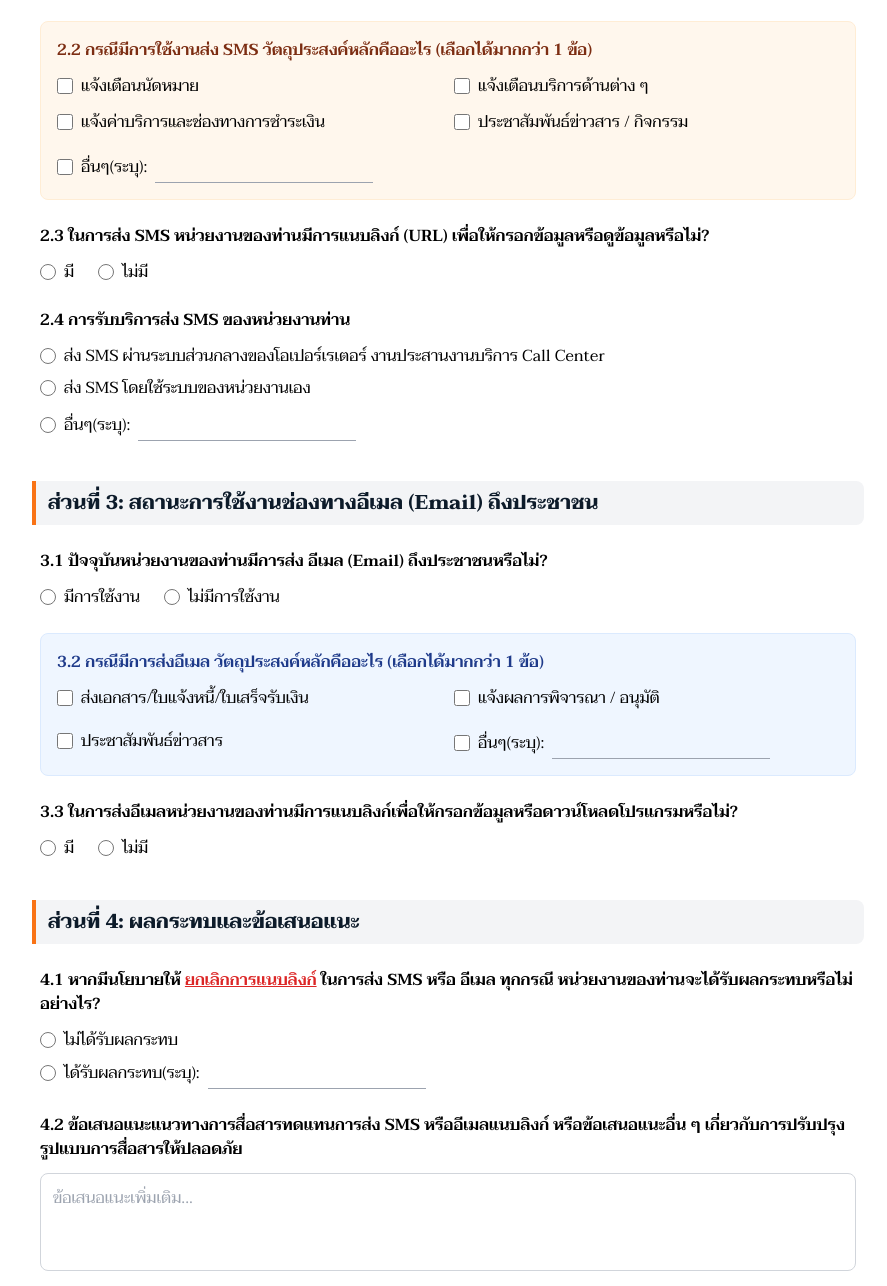
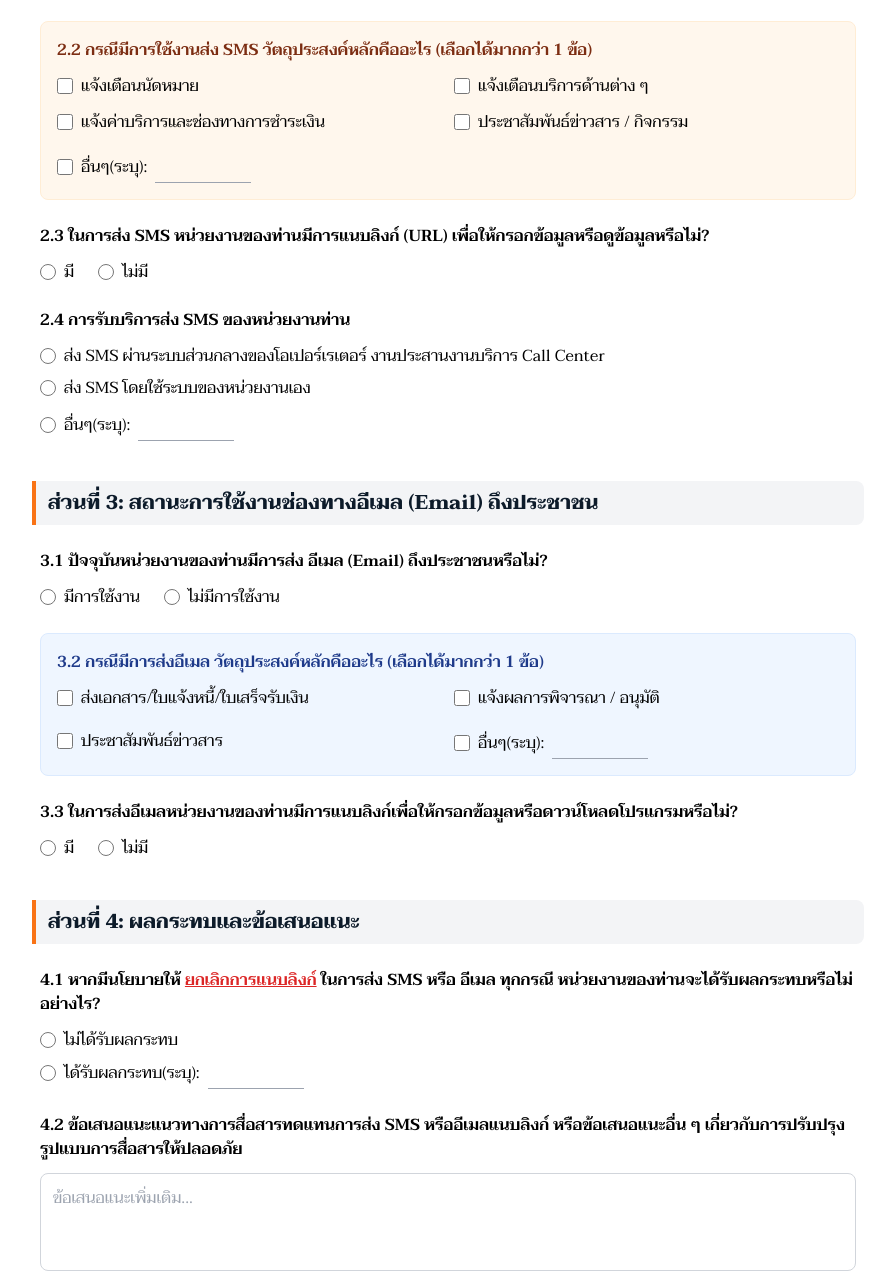
Before and after one commit to napatt-inc/email-sms-survey, a plain HTML site: page index.html in a window 1280 px wide. Shown: the part 1145-2431 px from the top of the page, without its empty margins (192-1079 px from the left). Drawn offline with nearby package versions, Linux system fonts and the light colour scheme.

Commit message:
Update index.html

```diff
--- a/index.html
+++ b/index.html
@@ -75,7 +75,7 @@
                             <div class="flex items-center mt-1">
                                 <input type="checkbox" name="smsObjective" value="อื่นๆ" class="mr-2 w-4 h-4 text-[#f97316] rounded">
                                 <span class="mr-2 text-base">อื่นๆ(ระบุ):</span>
-                                <input type="text" name="smsObjectiveOther" class="w-30 p-1 border-b border-gray-400 bg-transparent outline-none focus:border-[#f97316] text-base">
+                                <input type="text" name="smsObjectiveOther" class="w-24 p-1 border-b border-gray-400 bg-transparent outline-none focus:border-[#f97316] text-base">
                             </div>
                         </div>
                     </div>
@@ -96,7 +96,7 @@
                             <div class="flex items-center mt-1">
                                 <input type="radio" name="smsService" value="อื่นๆ" class="mr-2 w-4 h-4 text-[#f97316]">
                                 <span class="mr-2 text-base">อื่นๆ(ระบุ):</span>
-                                <input type="text" name="smsServiceOther" class="w-30 p-1 border-b border-gray-400 outline-none focus:border-[#f97316] text-base">
+                                <input type="text" name="smsServiceOther" class="w-24 p-1 border-b border-gray-400 outline-none focus:border-[#f97316] text-base">
                             </div>
                         </div>
                     </div>
@@ -123,7 +123,7 @@
                             <div class="flex items-center mt-1">
                                 <input type="checkbox" name="emailObjective" value="อื่นๆ" class="mr-2 w-4 h-4 text-[#f97316] rounded">
                                 <span class="mr-2 text-base">อื่นๆ(ระบุ):</span>
-                                <input type="text" name="emailObjectiveOther" class="w-30 p-1 border-b border-gray-400 bg-transparent outline-none focus:border-[#f97316] text-base">
+                                <input type="text" name="emailObjectiveOther" class="w-24 p-1 border-b border-gray-400 bg-transparent outline-none focus:border-[#f97316] text-base">
                             </div>
                         </div>
                     </div>
@@ -147,7 +147,7 @@
                             <div class="flex items-center mt-1">
                                 <input type="radio" name="impactDetail" value="อื่นๆ" class="mr-2 w-4 h-4 text-[#f97316]">
                                 <span class="mr-2 text-base">ได้รับผลกระทบ(ระบุ):</span>
-                                <input type="text" name="impactDetailOther" class="w-30 p-1 border-b border-gray-400 outline-none focus:border-[#f97316] text-base">
+                                <input type="text" name="impactDetailOther" class="w-24 p-1 border-b border-gray-400 outline-none focus:border-[#f97316] text-base">
                             </div>
                     </div>
 
```
